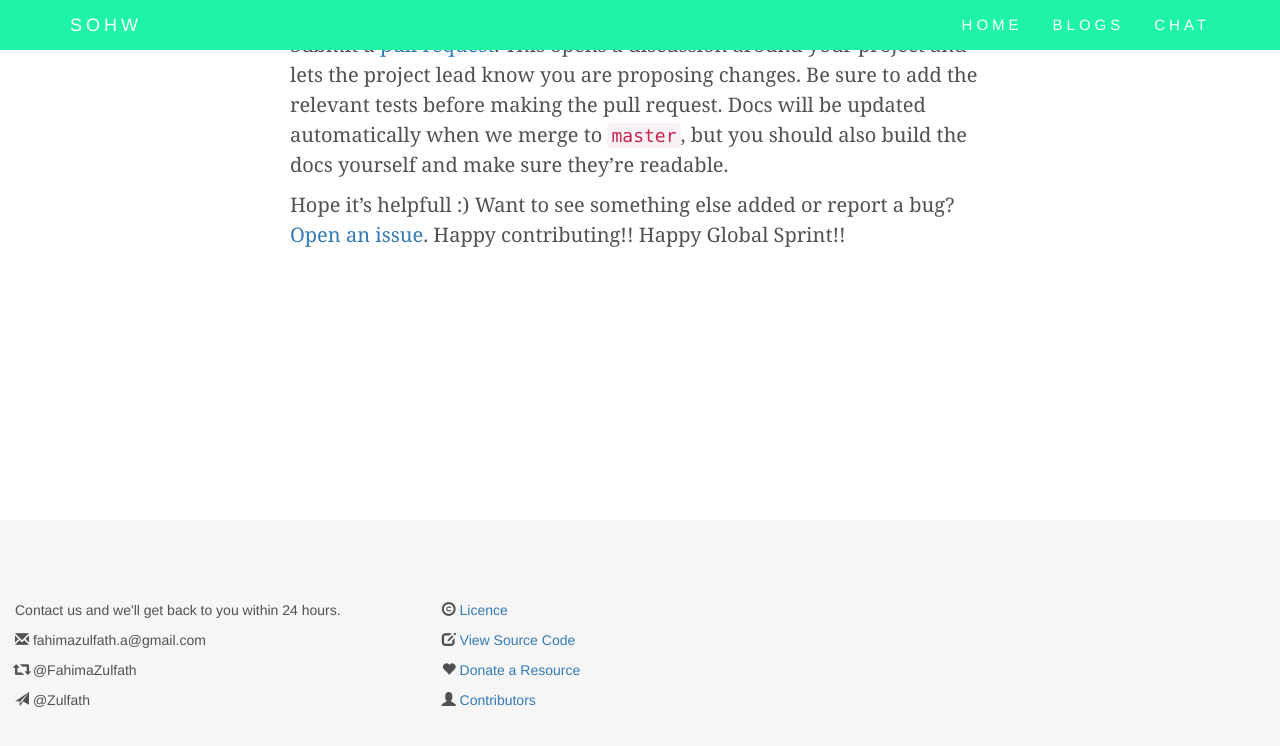
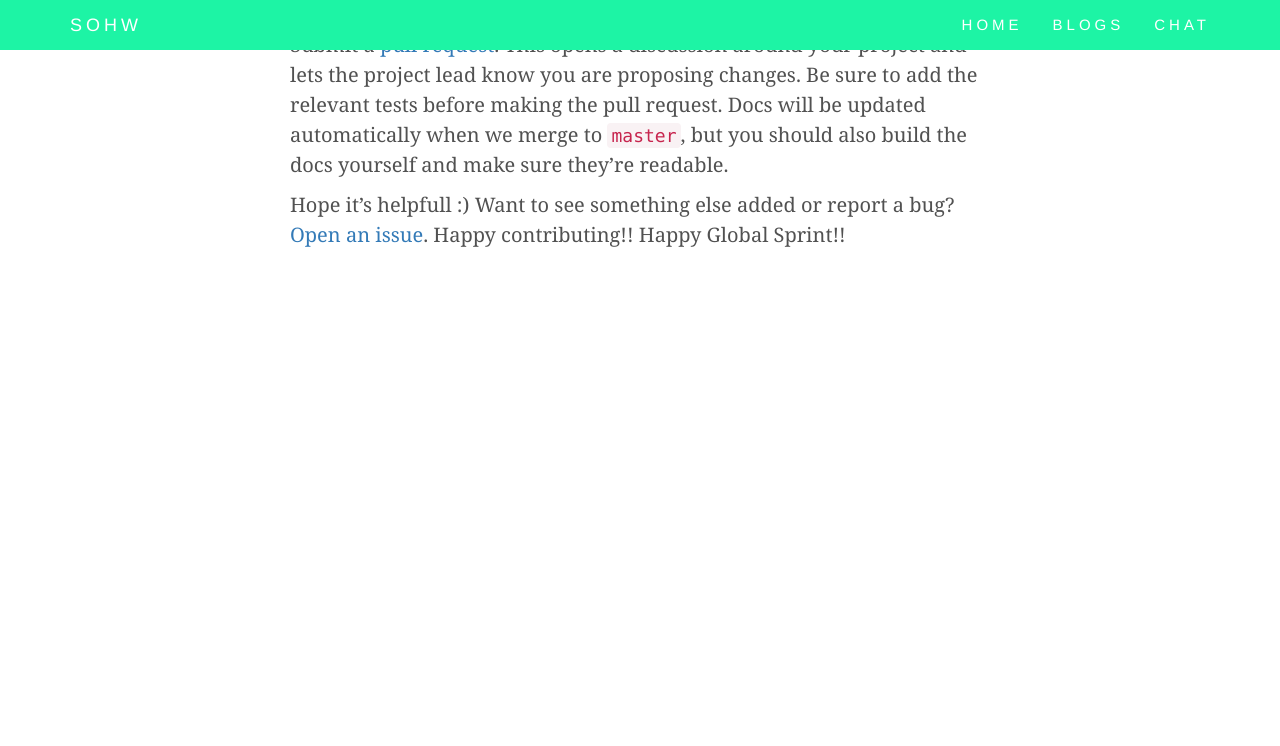
Before and after one commit to Tlazypanda/Blogs, a Jekyll site: the page built from _posts/2018-04-16-Contribution-to-SOHW.md, in a window 1280 px wide and 900 px high, scrolled down 2451 px. Shown: the top 746 px of the window. Built offline with Jekyll 4.4.1, drawn with Linux system fonts in a browser that asks for light colours; some web fonts are replaced; comment, search, counter and statistics services are not loaded; after the commit the page ends 2971 px from its top, so only the background shows below that.

Commit message:
Update post.html

```diff
--- a/_layouts/post.html
+++ b/_layouts/post.html
@@ -2,14 +2,6 @@
 layout: default
 article: true
 ---
-<style>
-  .container-fluid {
-      padding: 60px 50px;
-  }
-  .bg-grey {
-      background-color: #f6f6f6;
-  }
-</style>
 <header class="{% if page.dark %}dark{% else %}clean{% endif %}" style="background-image: url({% if page.image.url %}{{ page.image.url }}{% else %}{{ site.cover }}{% endif %}); height: 50%; {% if site.parallax != true %}background-attachment: scroll;{% endif %}" data-stellar-background-ratio="0.5" data-stellar-horizontal-offset="50">
 	{% if page.video %}
 		<video id="bg-video" preload="auto" autoplay="true" loop="loop" muted="muted" volume="0" data-stellar-ratio="0.5">
@@ -45,33 +37,6 @@ article: true
 	</div>
 	{% endif %}{% endif %}
 </div>
-<!-- Container (Contact Section) -->
-<div id="contact" class="container-fluid bg-grey" bgcolor='#808080'>
-  <h2 class="text-center"></h2>
-  <div class="row">
-    <div class="col-sm-4 slideanim" align="left">
-      <p>Contact us and we'll get back to you within 24 hours.</p>
-            <p> <span class="glyphicon glyphicon-envelope"></span> fahimazulfath.a@gmail.com</p>
-            <p> <span class="glyphicon glyphicon-retweet"></span> @FahimaZulfath</p>
-            <p> <span class="glyphicon glyphicon-send"></span> @Zulfath</p>
-    </div>
-    <div class="col-sm-4 slideanim" >
-      <div class="row">
-         <div class="col-sm-12"  align="left">
-           <p><span class="glyphicon glyphicon-copyright-mark"></span>
-              <a href="https://https://github.com/SOHW">  Licence</a></p>
-           <p><span class="glyphicon glyphicon-edit"></span>
-              <a href="https://https://github.com/SOHW">  View Source Code</a></p>
-           <p><span class="glyphicon glyphicon-heart"></span>
-              <a href="https://https://github.com/SOHW">  Donate a Resource</a></p>
-           <p><span class="glyphicon glyphicon-user"></span>
-              <a href="https://https://github.com/SOHW">  Contributors</a></p>
-         </div>
-        </div>
-      </div>
-  </div>
-</div>
-
 <footer class="container-fluid text-center">
 <a href="#myPage" title="To Top">
 	<span class="genericon-genericon-collapse" align="center"></span><div></div>
```
